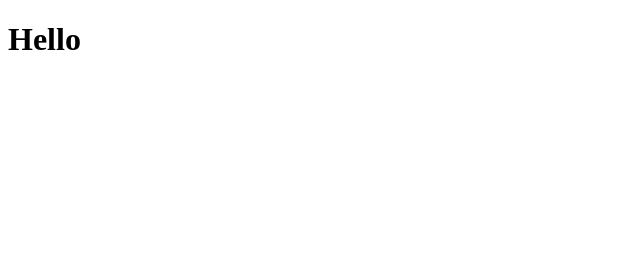
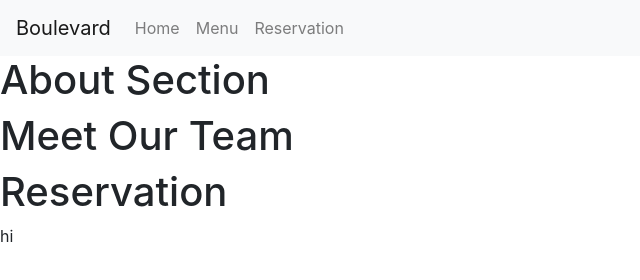
Before and after one commit to KatieSoanes/draft_project4_save, a plain HTML site: page index.html in a window 1280 px wide. Shown: the whole page, without its empty margins (0-640 px from the left). Drawn offline with nearby package versions, Linux system fonts and the light colour scheme.

Commit message:
boilerplate

```diff
--- a/index.html
+++ b/index.html
@@ -1,12 +1,68 @@
-<!DOCTYPE html>
 <html lang="en">
 <head>
     <meta charset="UTF-8">
     <meta http-equiv="X-UA-Compatible" content="IE=edge">
     <meta name="viewport" content="width=device-width, initial-scale=1.0">
-    <title>Document</title>
+    <meta name="description" content="Boulevard restaurant website, online booking system">
+    <meta name="keywords" content="restaurant, menu, reservation">
+    <link rel="stylesheet" href="assets/css/style.css">
+    <title>Boulevard</title>
+    <link rel="stylesheet" href="https://cdn.jsdelivr.net/npm/bootstrap@4.0.0/dist/css/bootstrap.min.css" integrity="sha384-Gn5384xqQ1aoWXA+058RXPxPg6fy4IWvTNh0E263XmFcJlSAwiGgFAW/dAiS6JXm" crossorigin="anonymous">
+
 </head>
 <body>
-    <h1>Hello</h1>
+
+<!--Nav bar-->
+<!--To do move Nav to right-->
+<nav class="navbar bg-light navbar-expand-lg navbar-light">
+    <a class="navbar-brand" href="">Boulevard</a>
+    <button class="navbar-toggler" type="button" data-toggle="collapse" data-target="#navbarTogglerDemo01" aria-controls="navbarTogglerDemo01" aria-expanded="false" aria-label="Toggle navigation">
+        <span class="navbar-toggler-icon"></span>
+      </button>
+      <div class="collapse navbar-collapse" id="navbarTogglerDemo01">
+    <ul class="navbar-nav ms-auto"> <!--margin spacing-->
+        <li class="nav-item">
+            <a class="nav-link" href="">Home</a>
+        </li>
+        <li class="nav-item">
+            <a class="nav-link" href="">Menu</a>
+        </li>
+        <li class="nav-item">
+            <a class="nav-link" href="">Reservation</a>
+        </li>
+    </ul>
+</div>
+</nav>
+
+<!--Carousel images of food-->
+
+<!--About Section-->
+
+<section id="about_section">
+    <h1>About Section</h1>
+
+</section>
+
+<!--Meet our team-->
+<section id="meet">
+    <h1>Meet Our Team</h1>
+</section>
+
+<!--Make a Reservation-->
+<section id="reservation">
+    <h1>Reservation</h1>
+</section>
+
+<!--Footer-->
+   <section id="footer">
+  <footer>hi</footer>
+   </section>
+
+<!--JS added-->
+<script src="assets/js/script.js"></script>
+<script src="https://code.jquery.com/jquery-3.2.1.slim.min.js" integrity="sha384-KJ3o2DKtIkvYIK3UENzmM7KCkRr/rE9/Qpg6aAZGJwFDMVNA/GpGFF93hXpG5KkN" crossorigin="anonymous"></script>
+<script src="https://cdn.jsdelivr.net/npm/popper.js@1.12.9/dist/umd/popper.min.js" integrity="sha384-ApNbgh9B+Y1QKtv3Rn7W3mgPxhU9K/ScQsAP7hUibX39j7fakFPskvXusvfa0b4Q" crossorigin="anonymous"></script>
+<script src="https://cdn.jsdelivr.net/npm/bootstrap@4.0.0/dist/js/bootstrap.min.js" integrity="sha384-JZR6Spejh4U02d8jOt6vLEHfe/JQGiRRSQQxSfFWpi1MquVdAyjUar5+76PVCmYl" crossorigin="anonymous"></script>
+
 </body>
 </html>
```
